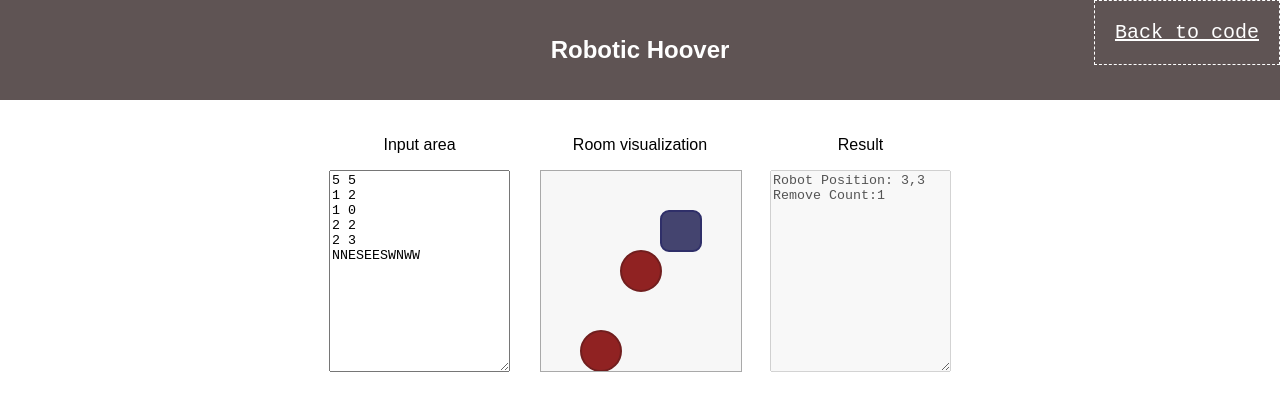
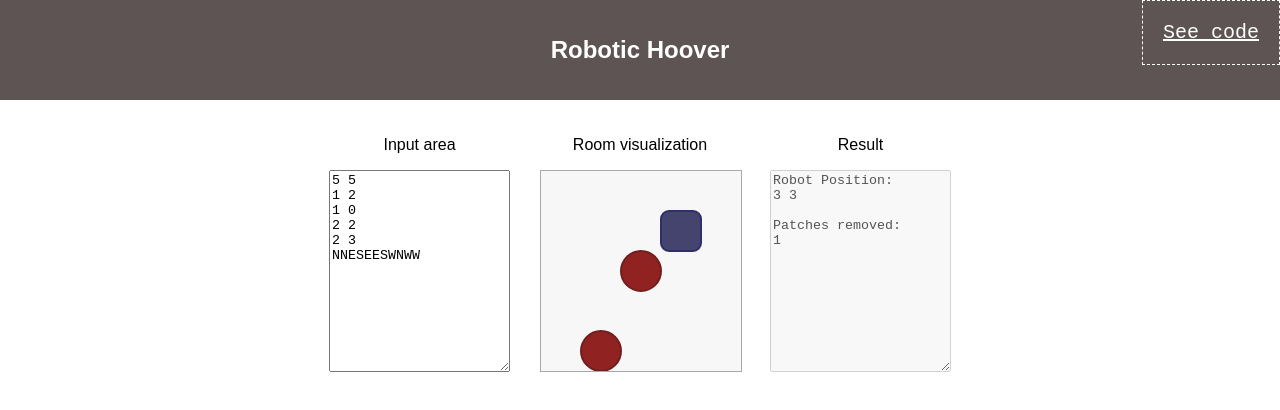
Before and after one commit to gixo/robotic-hoover-react, a React (Create React App) app: page / in a window 1280 px wide. Shown: the top 410 px of the page. Built offline with nearby package versions, Linux system fonts and the light colour scheme.

Commit message:
Format output

```diff
--- a/src/components/ResultOutput.js
+++ b/src/components/ResultOutput.js
@@ -6,9 +6,9 @@ const RoomOutput = ({ robotPosition, removedDirtPatchesCount }) => (
     <textarea
       disabled="true"
       value={
-        "Robot Position: " +
-        robotPosition +
-        "\nRemove Count:" +
+        "Robot Position:\n" +
+        robotPosition.join(" ") +
+        "\n\nPatches removed:\n" +
         removedDirtPatchesCount
       }
     />
--- a/src/containers/App.js
+++ b/src/containers/App.js
@@ -34,7 +34,7 @@ class App extends Component {
             id="back-to-code"
             href="https://github.com/gixo/robotic-hoover-react"
           >
-            Back to code
+            See code
           </a>
         </header>
         <div className="app-content">
```
